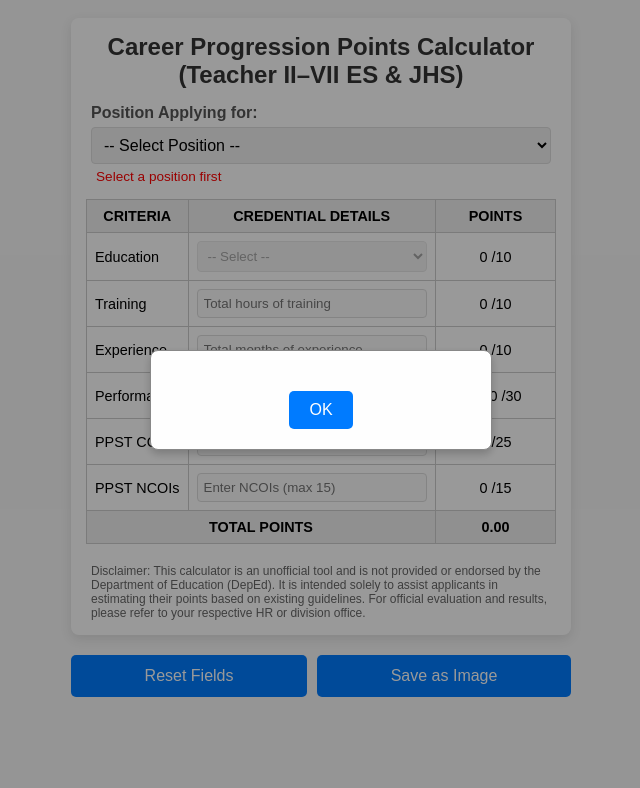
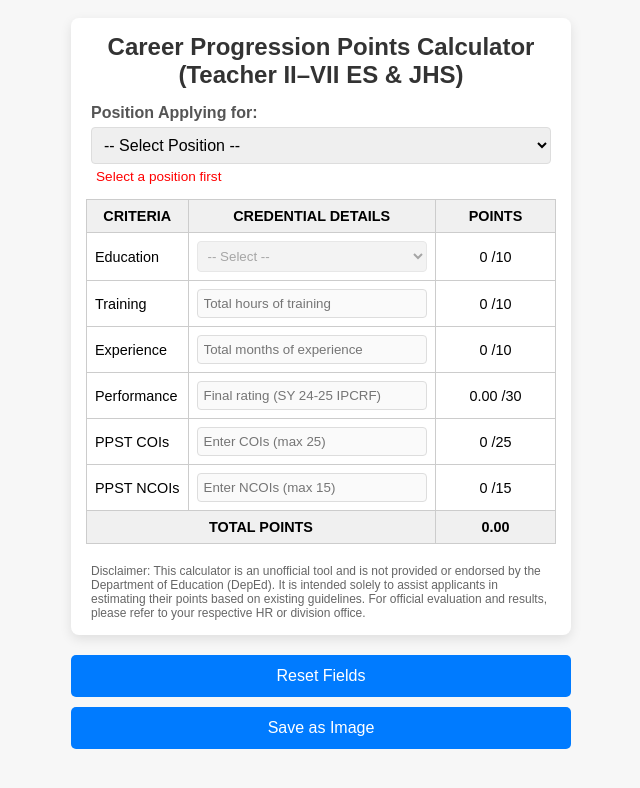
Before and after one commit to dmtnaga7/career-progression-points-calculator, a plain HTML site: page index.html.html in a window 1280 px wide. Shown: the whole page, without its empty margins (319-959 px from the left). Drawn offline with Linux system fonts and the light colour scheme.

Commit message:
Update index.html.html

```diff
--- a/index.html.html
+++ b/index.html.html
@@ -144,67 +144,7 @@
         button:hover {
             background-color: #0056b3;
         }
-
-        /* Custom Modal Styles */
-        #customAlertModal {
-            display: none; /* Hidden by default */
-            position: fixed; /* Stay in place */
-            z-index: 1000; /* Sit on top */
-            left: 0;
-            top: 0;
-            width: 100%; /* Full width */
-            height: 100%; /* Full height */
-            overflow: auto; /* Enable scroll if needed */
-            background-color: rgba(0,0,0,0.4); /* Black w/ opacity */
-            display: flex; /* Use flexbox for centering */
-            justify-content: center;
-            align-items: center;
-        }
-
-        #customAlertModal > div {
-            background-color: #fefefe;
-            margin: auto;
-            padding: 20px;
-            border: 1px solid #888;
-            width: 80%;
-            max-width: 300px;
-            border-radius: 8px;
-            box-shadow: 0 4px 8px rgba(0,0,0,0.2);
-            text-align: center;
-        }
-
-        #customAlertModal p {
-            margin-bottom: 20px;
-            font-size: 1.1em;
-            color: #333;
-        }
-
-        #customAlertModal button {
-            background-color: #007bff;
-            color: white;
-            padding: 10px 20px;
-            border: none;
-            border-radius: 5px;
-            cursor: pointer;
-            width: auto; /* Override 100% width from general button style */
-        }
-
-        #customAlertModal button:hover {
-            background-color: #0056b3;
-        }
-
-
-        /* Media query for larger screens (optional, but good practice for desktop layout) */
-        @media (min-width: 600px) {
-            .buttons-container {
-                flex-direction: row; /* Buttons side-by-side on wider screens */
-                justify-content: space-around;
-            }
-            button {
-                width: auto; /* Let buttons size naturally based on content */
-                flex-grow: 1; /* Allow them to grow if needed */
-            }
-        }
+        /* Removed Custom Modal Styles as per request */
     </style>
 </head>
 <body>
@@ -356,14 +296,6 @@
         <button id="saveButton">Save as Image</button>
     </div>
 
-    <!-- Custom Modal Structure -->
-    <div id="customAlertModal">
-        <div>
-            <p id="alertMessage"></p>
-            <button id="closeAlertButton">OK</button>
-        </div>
-    </div>
-
     <script src="https://html2canvas.hertzen.com/dist/html2canvas.min.js"></script>
     <script>
         // Subtraction values based on position applied
@@ -504,16 +436,16 @@
             return getPointsFromIncrementTable(increments);
         };
 
-        // Function to show custom alert modal
-        const showMessage = (message) => {
-            document.getElementById('alertMessage').textContent = message;
-            document.getElementById('customAlertModal').style.display = 'flex';
-        };
+        // Removed showMessage function and customAlertModal HTML
+        // const showMessage = (message) => {
+        //     document.getElementById('alertMessage').textContent = message;
+        //     document.getElementById('customAlertModal').style.display = 'flex';
+        // };
 
-        // Event listener for closing the custom alert modal
-        document.getElementById('closeAlertButton').addEventListener('click', () => {
-            document.getElementById('customAlertModal').style.display = 'none';
-        });
+        // Event listener for closing the custom alert modal (removed as modal is removed)
+        // document.getElementById('closeAlertButton').addEventListener('click', () => {
+        //     document.getElementById('customAlertModal').style.display = 'none';
+        // });
 
         // Get references to all input fields that need to be toggled
         const togglableInputs = [
@@ -578,16 +510,14 @@
             let cois = parseInt(document.getElementById('cois').value) || 0;
             let ncois = parseInt(document.getElementById('ncois').value) || 0;
 
-            // Validate PPST COIs
+            // Validate PPST COIs - now clamps without message
             if (cois > 25) {
-                showMessage("PPST COIs cannot exceed 25. Value has been set to 25.");
                 cois = 25;
                 document.getElementById('cois').value = 25;
             }
 
-            // Validate PPST NCOIs
+            // Validate PPST NCOIs - now clamps without message
             if (ncois > 15) {
-                showMessage("PPST NCOIs cannot exceed 15. Value has been set to 15.");
                 ncois = 15;
                 document.getElementById('ncois').value = 15;
             }
```
